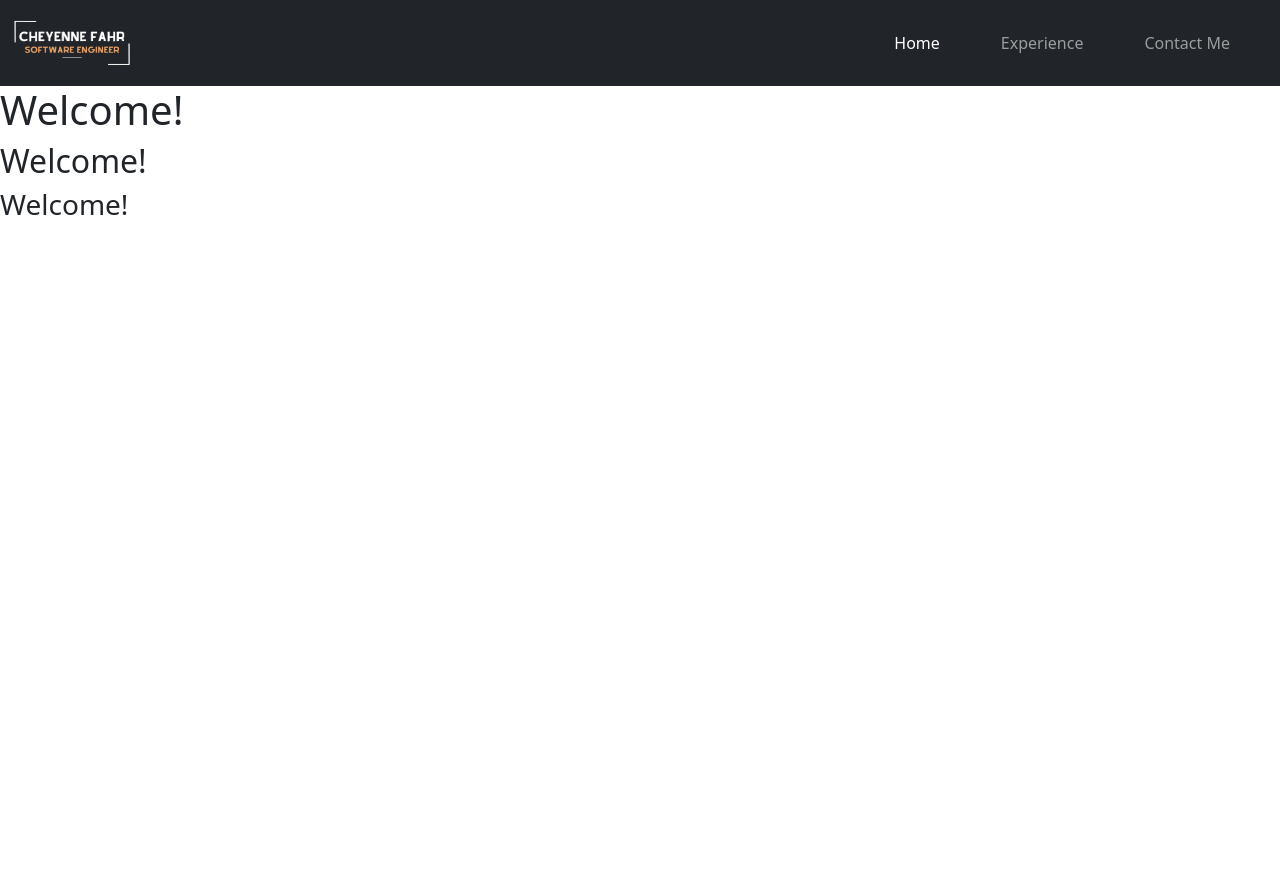
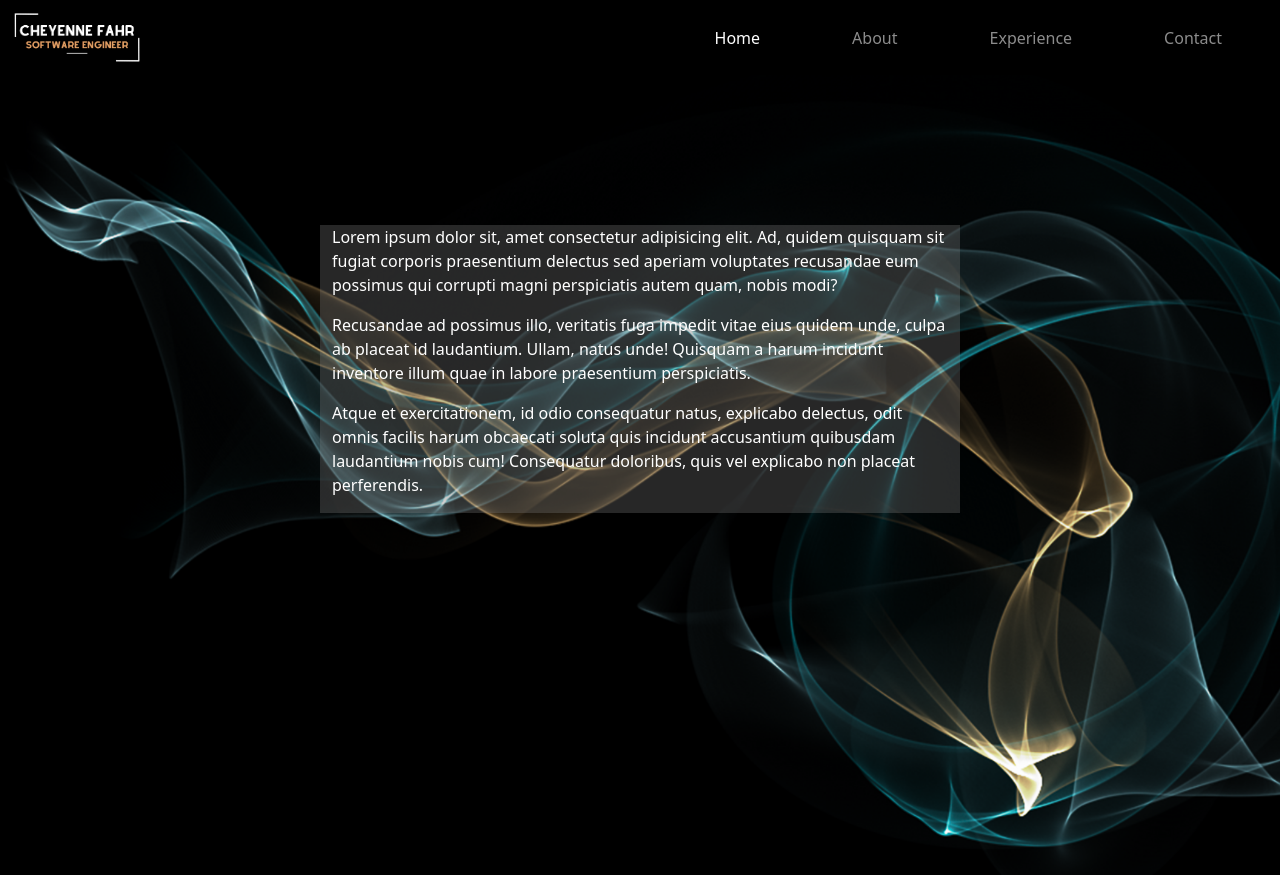
Before and after one commit to cheyennefahr123/portfolio, a plain HTML site: page index.html in a window 1280 px wide. Before the commit the page ends 800 px from the top, so only its background shows below. Drawn offline with nearby package versions, Linux system fonts and the light colour scheme.

Commit message:
first phase of layout config

```diff
--- a/CSS/style.css
+++ b/CSS/style.css
@@ -1,8 +1,44 @@
 /*Effects Entire Page*/
+
+*{
+    margin: 0;
+    padding: 0;
+}
 
 /*Navbar Settings*/
 
+.navbar{
+    padding: 0;
+    background-color: black;
+}
+
 .navbar-nav > li{
-    margin-left:15px;
-    margin-right:30px;
+    padding-left:30px;
+    padding-right:30px;
   }
+
+.nav-item{
+    border: solid .5em;
+    border-radius: 1em;
+    border-color: black;
+}
+
+.nav-item:hover{
+    border: solid .5em #07343b;
+    border-radius: 1em;
+    background-color: #07343b;
+  }
+
+
+.main-body{
+    color: #ffffff;
+    background-image: url("../Images/INTRO_BACKGROUND.png");
+    background-size: cover;
+    height: 100vh;
+}
+
+.intro-box{
+    margin-top: 150px;
+    margin-bottom: 150px;
+    background-color: rgb(128, 128, 128, .3)
+}
--- a/index.html
+++ b/index.html
@@ -9,11 +9,11 @@
 </head>
 <body>
 <!--NavBar-->
-  <nav class="navbar navbar-expand-lg bg-dark sticky-top" data-bs-theme="dark">
+  <nav class="navbar navbar-expand-lg sticky-top" data-bs-theme="dark">
   <!--Logo-->
     <div class="container-fluid">
       <a class="navbar-brand" href="#">
-        <img src="./Images/Logo.png" alt="Logo" height="60px">
+        <img src="./Images/Logo.png" alt="Logo" height="65px">
       </a>
 <!--NavToggler-->
       <button class="navbar-toggler" type="button" data-bs-toggle="collapse" data-bs-target="#navbarColor02" aria-controls="navbarColor02" aria-expanded="false" aria-label="Toggle navigation">
@@ -28,21 +28,28 @@
             </a>
           </li>
           <li class="nav-item">
+            <a class="nav-link" href="#">About</a>
+          </li>
+          <li class="nav-item">
             <a class="nav-link" href="#">Experience</a>
           </li>
           <li class="nav-item">
-            <a class="nav-link" href="#">Contact Me</a>
+            <a class="nav-link" href="#">Contact</a>
           </li>
         </ul>
       </div>
     </div>
   </nav>
-<div>
-  <h1>Welcome!</h1>
-  <h2>Welcome!</h2>
-  <h3>Welcome!</h3>
 
-
+<!--Home Information-->
+<div class="container-fluid main-body">
+  <div class="row">
+    <div class="col-md-6 offset-md-3 intro-box">
+        <p>Lorem ipsum dolor sit, amet consectetur adipisicing elit. Ad, quidem quisquam sit fugiat corporis praesentium delectus sed aperiam voluptates recusandae eum possimus qui corrupti magni perspiciatis autem quam, nobis modi?</p>
+        <p>Recusandae ad possimus illo, veritatis fuga impedit vitae eius quidem unde, culpa ab placeat id laudantium. Ullam, natus unde! Quisquam a harum incidunt inventore illum quae in labore praesentium perspiciatis.</p>
+        <p>Atque et exercitationem, id odio consequatur natus, explicabo delectus, odit omnis facilis harum obcaecati soluta quis incidunt accusantium quibusdam laudantium nobis cum! Consequatur doloribus, quis vel explicabo non placeat perferendis.</p>
+    </div>
+  </div>
 </div>
 
   <script src="https://cdn.jsdelivr.net/npm/bootstrap@5.3.2/dist/js/bootstrap.bundle.min.js" integrity="sha384-C6RzsynM9kWDrMNeT87bh95OGNyZPhcTNXj1NW7RuBCsyN/o0jlpcV8Qyq46cDfL" crossorigin="anonymous"></script>
```
Also changed, not shown: Images/INTRO_BACKGROUND.png (added).
